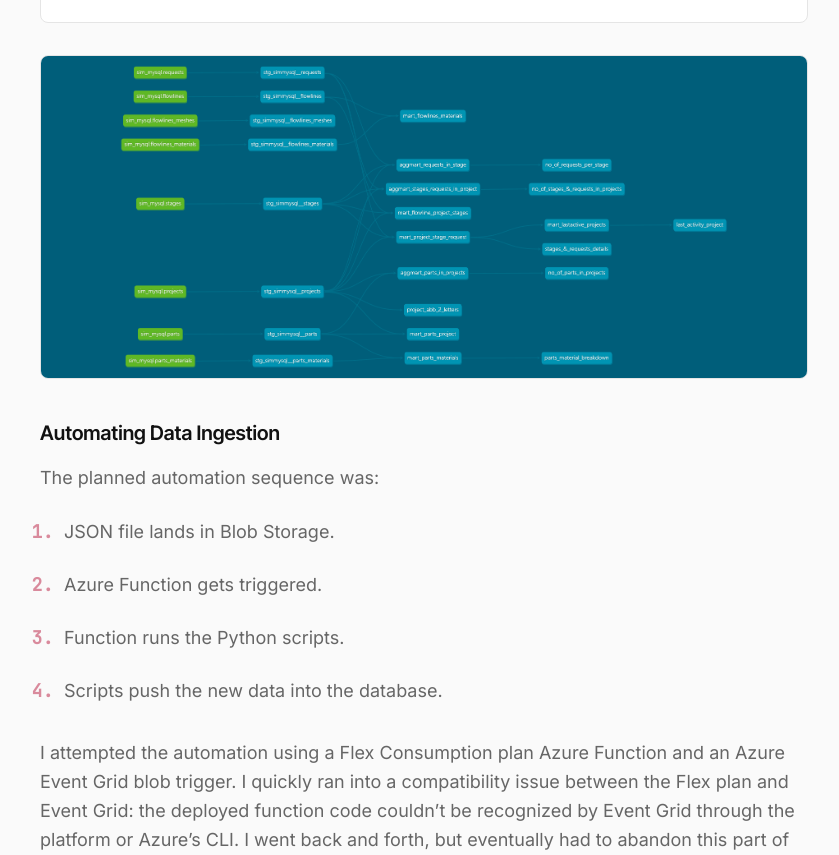
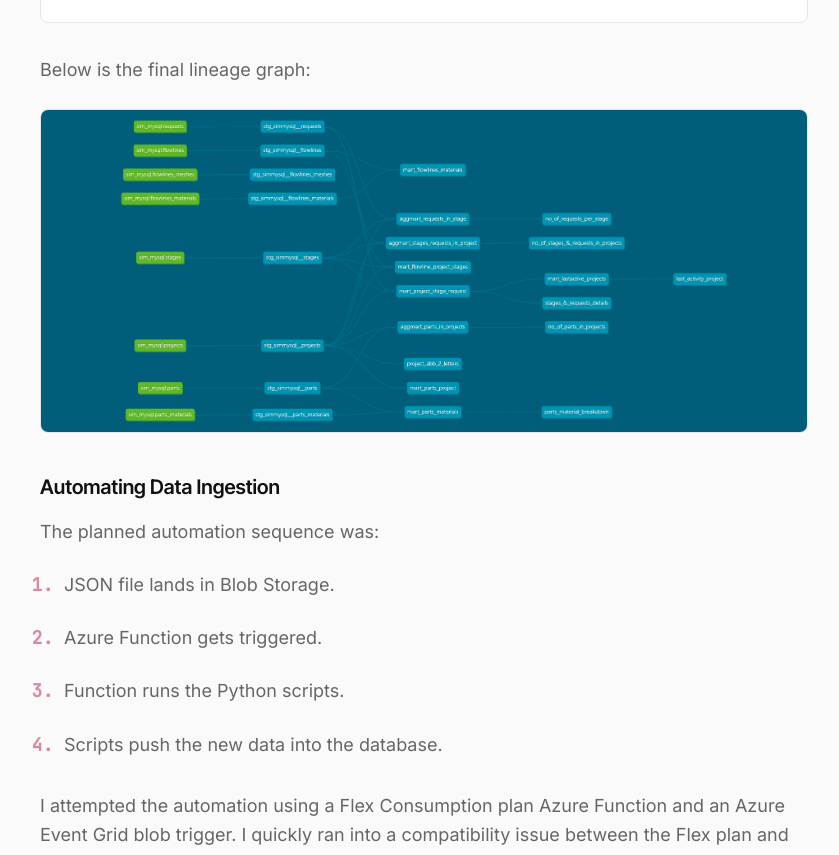
Before and after one commit to NohaKhaled01/PersonalSite, an Astro site: page /work/case-engineering-azure in a window 1280 px wide. Shown: the part 4909-5764 px from the top of the page, without its empty margins (48-887 px from the left). Built offline with nearby package versions, Linux system fonts and the light colour scheme; Astro itself is replaced by a stand-in of ours; some packages are replaced by stand-ins of ours; code samples lack their colours.

Commit message:
update azure case study

````diff
--- a/src/data/work/case-engineering-azure.md
+++ b/src/data/work/case-engineering-azure.md
@@ -151,6 +151,8 @@ ORDER BY project_id, project_title
 ;
 ```
 
+Below is the final lineage graph:
+
 ![Figure 1: Lineage Graph](../../../public/images/azure-lineage-graph.png)
 
 ### Automating Data Ingestion
````
